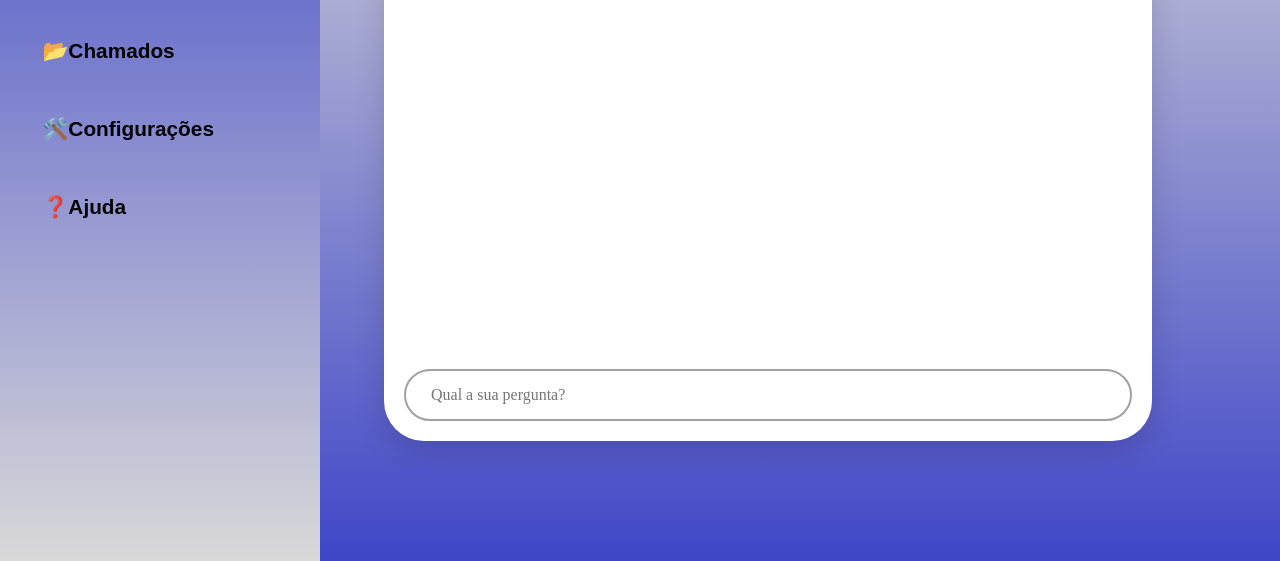
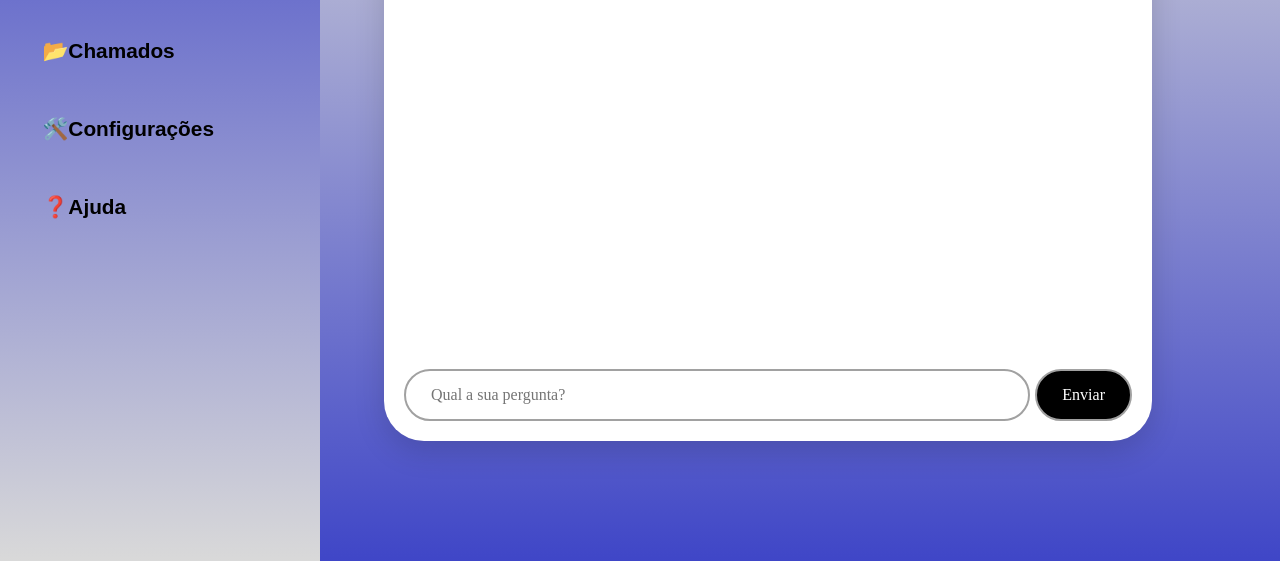
Before and after one commit to Progale123/tcc, a plain HTML site: page Front/html/ChatBot.html in a window 1280 px wide. Shown: the part 239-800 px from the top of the page. Drawn offline with Linux system fonts and the light colour scheme; a web font is replaced by a local one.

Commit message:
Criaççao do botao Enviar do Chatbot, modificaçao no CSS e no HTML ChatBot

```diff
--- a/Front/css/ChatBot.css
+++ b/Front/css/ChatBot.css
@@ -22,7 +22,9 @@
 
 .Caixa-De-Texto {
   display: flex;
-  flex-direction: column;
+  flex-direction: row;
+  align-items: center;
+  gap: 5px;
   margin-top: auto;
 }
 
@@ -43,6 +45,22 @@
   box-shadow: 0 0 10px rgba(0, 0, 0, 0.1);
 }
 
+.Caixa-De-Texto button {
+  background: #000;       /* Cor de fundo preta para combinar com o foco */
+  color: white;
+  border: 2px solid #a1a1a1;
+  border-radius: 40px;    /* Mantém o mesmo padrão arredondado do input */
+  padding: 15px 25px;     /* Mesma altura interna do input */
+  font-size: 1rem;
+  font-family: "Inria Serif", serif;
+  cursor: pointer;
+  transition: background 0.3s ease;
+}
+
+.Caixa-De-Texto button:hover {
+  background: #333;       /* Efeito visual ao passar o mouse */
+}
+
 h1 {
   color: #000;
   font-size: 2rem;
--- a/Front/html/ChatBot.html
+++ b/Front/html/ChatBot.html
@@ -32,6 +32,7 @@
         <form action="#" method="post">
           <div class="Caixa-De-Texto">
             <input type="text" id="Texto" name="Texto_Input" placeholder="Qual a sua pergunta?">
+            <button type="submit">Enviar</button>
           </div>
         </form>
       </div>
```
